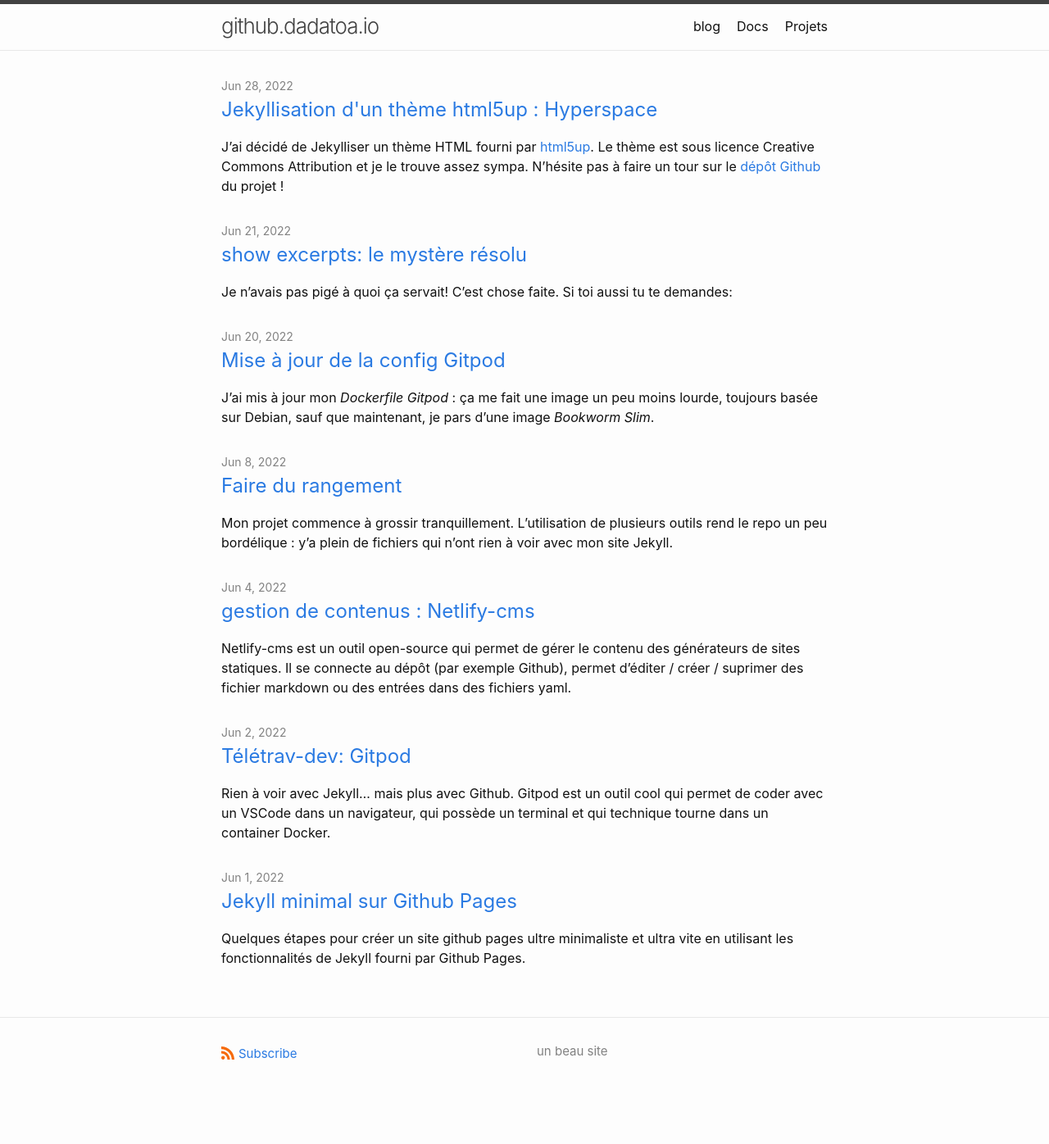
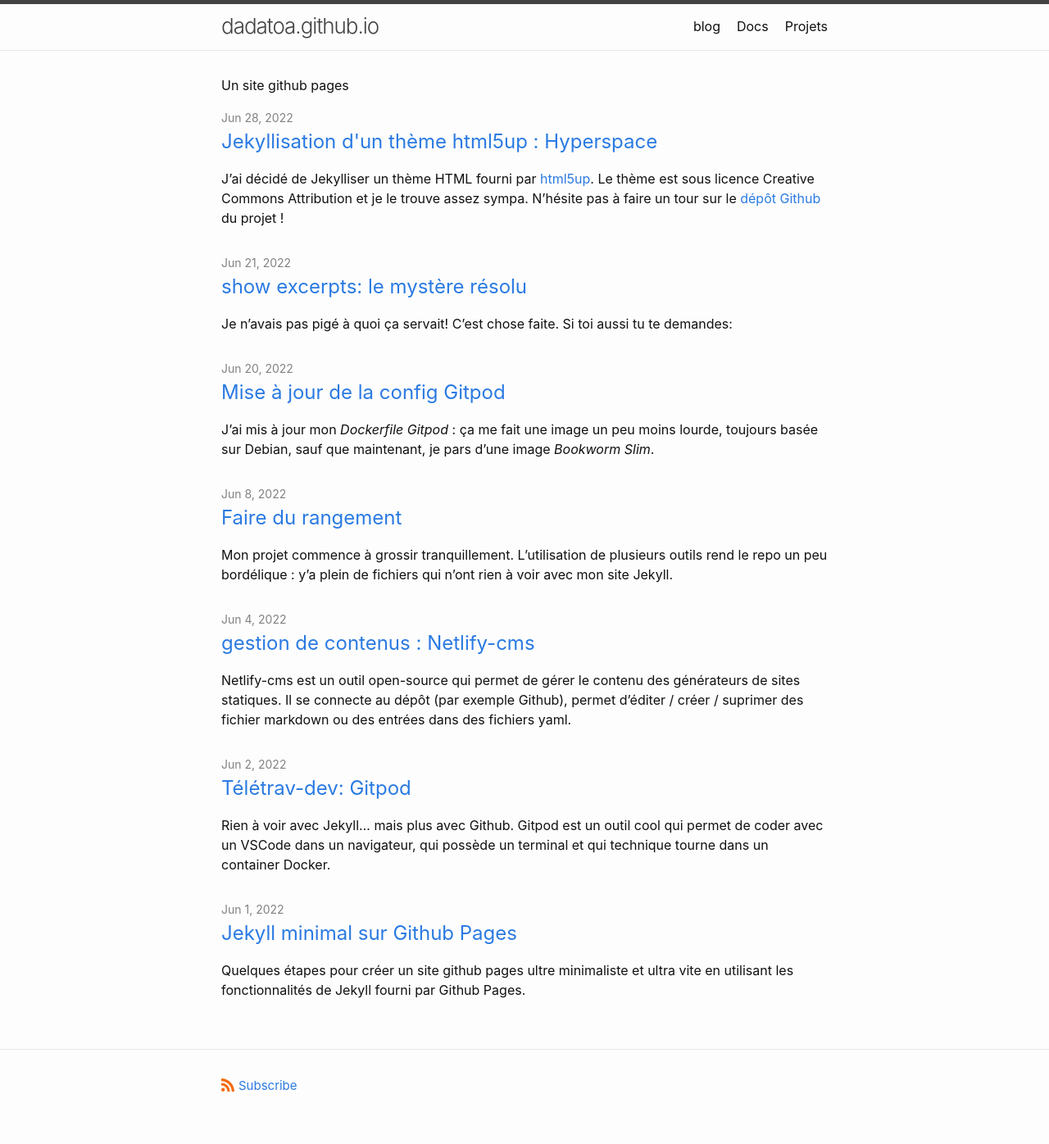
Before and after one commit to dadatoa/dadatoa.github.io, a Jekyll site: the page built from README.md, in a window 1280 px wide. Shown: the whole page at 82% size. Built offline with Jekyll 4.4.1, drawn with Linux system fonts in a browser that asks for light colours; our own code applies the rules of GitHub Pages for plain Markdown files; before the commit the page ends 1357 px from its top, so only the background shows below that; some of the changed lines change nothing that is shown.

```diff
--- a/_config.yml
+++ b/_config.yml
@@ -1,8 +1,8 @@
-title: github.dadatoa.io
+#title: github.dadatoa.io
 
-description : "un beau site"
+#description : "un beau site"
 
-baseurl: ""
+#baseurl: ""
 
 show_excerpts: true
 
```
Also changed, not shown: old-index.md (renamed from index.md).
